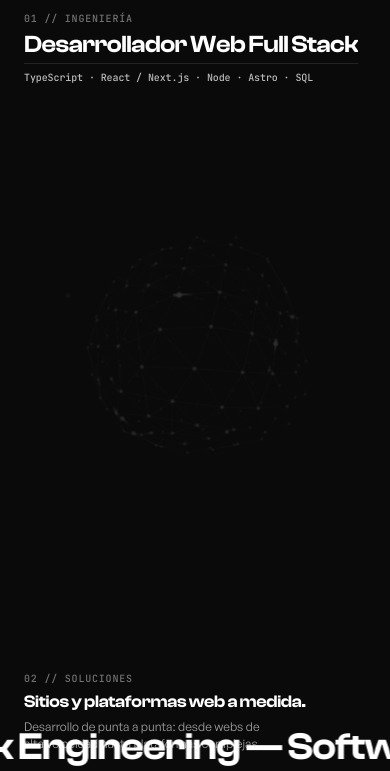
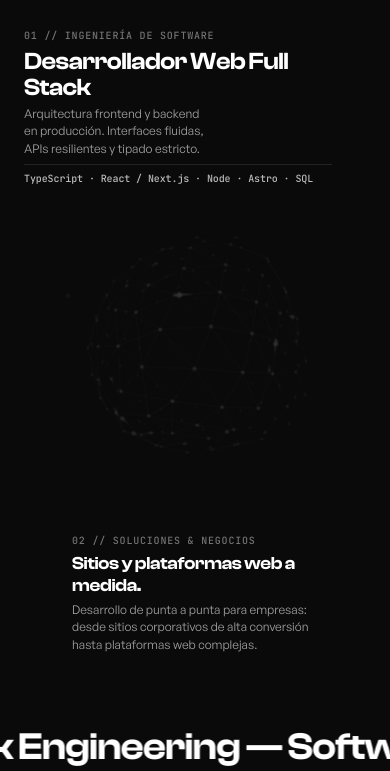
Before and after one commit to lautarodesouches/lautarodesouches-com, an Astro site: page / in a window 390 px wide. Shown: the part 73-844 px from the top of the page. Built offline with nearby package versions, Linux system fonts and the light colour scheme; Astro itself is replaced by a stand-in of ours.

Commit message:
fix(hero): refine vertical rhythm and asymmetric framing on mobile

```diff
--- a/src/components/Hero.astro
+++ b/src/components/Hero.astro
@@ -12,7 +12,7 @@ import HeroCanvas from './hero/HeroCanvas.astro'
       <div class="reveal-wrapper">
         <span class="frame-index reveal-line">
           <span class="frame-index-desktop">01 // EMPRESAS & NEGOCIOS</span>
-          <span class="frame-index-mobile">02 // SOLUCIONES</span>
+          <span class="frame-index-mobile">02 // SOLUCIONES & NEGOCIOS</span>
         </span>
       </div>
       <div class="reveal-wrapper">
@@ -24,7 +24,7 @@ import HeroCanvas from './hero/HeroCanvas.astro'
       <div class="reveal-wrapper">
         <p class="frame-desc reveal-line">
           <span class="frame-desc-desktop">Desarrollo desde cero para pequeñas y grandes empresas: desde presencias corporativas de alta conversión hasta plataformas empresariales complejas.</span>
-          <span class="frame-desc-mobile">Desarrollo de punta a punta: desde webs de alta velocidad hasta plataformas complejas.</span>
+          <span class="frame-desc-mobile">Desarrollo de punta a punta para empresas: desde sitios corporativos de alta conversión hasta plataformas web complejas.</span>
         </p>
       </div>
     </div>
@@ -33,15 +33,16 @@ import HeroCanvas from './hero/HeroCanvas.astro'
       <div class="reveal-wrapper">
         <span class="frame-index reveal-line">
           <span class="frame-index-desktop">02 // INGENIERÍA DE SOFTWARE</span>
-          <span class="frame-index-mobile">01 // INGENIERÍA</span>
+          <span class="frame-index-mobile">01 // INGENIERÍA DE SOFTWARE</span>
         </span>
       </div>
       <div class="reveal-wrapper">
         <h1 class="frame-title frame-title--role reveal-line">Desarrollador Web Full Stack</h1>
       </div>
-      <div class="reveal-wrapper frame-desc-wrapper-desktop">
+      <div class="reveal-wrapper">
         <p class="frame-desc reveal-line">
-          Arquitectura frontend y backend en producción. Interfaces fluidas, APIs resilientes, tipado estricto y rendimiento optimizado.
+          <span class="frame-desc-desktop">Arquitectura frontend y backend en producción. Interfaces fluidas, APIs resilientes, tipado estricto y rendimiento optimizado.</span>
+          <span class="frame-desc-mobile">Arquitectura frontend y backend en producción. Interfaces fluidas, APIs resilientes y tipado estricto.</span>
         </p>
       </div>
       <div class="reveal-wrapper">
@@ -98,7 +99,7 @@ import HeroCanvas from './hero/HeroCanvas.astro'
       {
         yPercent: 0,
         opacity: 1,
-        duration: 0.9,
+        duration: 0.85,
         ease: 'power3.out',
         stagger: 0.08,
       }
@@ -232,10 +233,6 @@ import HeroCanvas from './hero/HeroCanvas.astro'
     display: none;
   }
 
-  .frame-desc-wrapper-desktop {
-    display: block;
-  }
-
   .marquee-wrapper {
     position: absolute;
     bottom: 0;
@@ -273,7 +270,7 @@ import HeroCanvas from './hero/HeroCanvas.astro'
       height: 100dvh;
       min-height: -webkit-fill-available;
       max-height: 100dvh;
-      padding: max(5.25rem, calc(env(safe-area-inset-top, 0px) + 4rem)) max(1.5rem, env(safe-area-inset-right, 1.5rem)) 0.75rem max(1.5rem, env(safe-area-inset-left, 1.5rem));
+      padding: max(4.75rem, calc(env(safe-area-inset-top, 0px) + 3.75rem)) max(1.5rem, env(safe-area-inset-right, 1.5rem)) clamp(4.5rem, 11vh, 6rem) max(1.5rem, env(safe-area-inset-left, 1.5rem));
       display: flex;
       flex-direction: column;
       justify-content: space-between;
@@ -292,47 +289,58 @@ import HeroCanvas from './hero/HeroCanvas.astro'
       justify-content: center;
       pointer-events: none;
       z-index: 1;
+      overflow: hidden;
     }
 
     .hero-framing {
       position: relative;
       z-index: 2;
       width: 100%;
-      height: 100%;
+      height: auto;
       max-width: 100%;
       display: flex;
       flex-direction: column;
       justify-content: space-between;
+      flex: 1;
+      margin: 0;
+      padding-block: clamp(0.75rem, 3vh, 2rem);
       padding-inline: 0;
-      margin: 0;
-      flex: 1;
       pointer-events: none;
-      margin-bottom: 0;
     }
 
     .hero-frame-block {
       pointer-events: auto;
       max-width: 100%;
       margin-top: 0 !important;
-      gap: 0.35rem;
+      gap: 0.3rem;
     }
 
     .hero-frame-block--role {
       order: 1;
       align-self: flex-start;
-      max-width: 100%;
+      max-width: 90%;
+      text-align: left;
     }
 
     .hero-frame-block--role .frame-index {
       font-size: 10px;
       color: var(--text-muted);
+      letter-spacing: 0.08em;
     }
 
     .hero-frame-block--role .frame-title--role {
-      font-size: clamp(1.4rem, 6.2vw, 1.85rem);
+      font-size: clamp(1.4rem, 6.2vw, 1.75rem);
       font-weight: 600;
-      line-height: 1.05;
+      line-height: 1.08;
       letter-spacing: -0.02em;
+    }
+
+    .hero-frame-block--role .frame-desc {
+      font-size: 12px;
+      color: var(--text-secondary);
+      line-height: 1.45;
+      text-wrap: balance;
+      max-width: 36ch;
     }
 
     .hero-frame-block--role .frame-stack {
@@ -341,28 +349,28 @@ import HeroCanvas from './hero/HeroCanvas.astro'
       letter-spacing: -0.01em;
       border-top: 1px solid var(--border-subtle);
       padding-top: 0.35rem;
+      margin-top: 0.15rem;
       max-width: 100%;
       font-weight: 450;
     }
 
-    .frame-desc-wrapper-desktop {
-      display: none;
-    }
-
     .hero-frame-block--solutions {
       order: 2;
-      align-self: flex-start;
-      margin-bottom: 0.4rem;
-      max-width: 100%;
+      align-self: flex-end;
+      max-width: 86%;
+      text-align: left;
+      margin-left: auto;
+      margin-bottom: 0;
     }
 
     .hero-frame-block--solutions .frame-index {
       font-size: 10px;
       color: var(--text-muted);
+      letter-spacing: 0.08em;
     }
 
     .hero-frame-block--solutions .frame-title--solutions {
-      font-size: clamp(1.05rem, 4.4vw, 1.25rem);
+      font-size: clamp(1.1rem, 4.6vw, 1.3rem);
       font-weight: 500;
       line-height: 1.2;
     }
```
